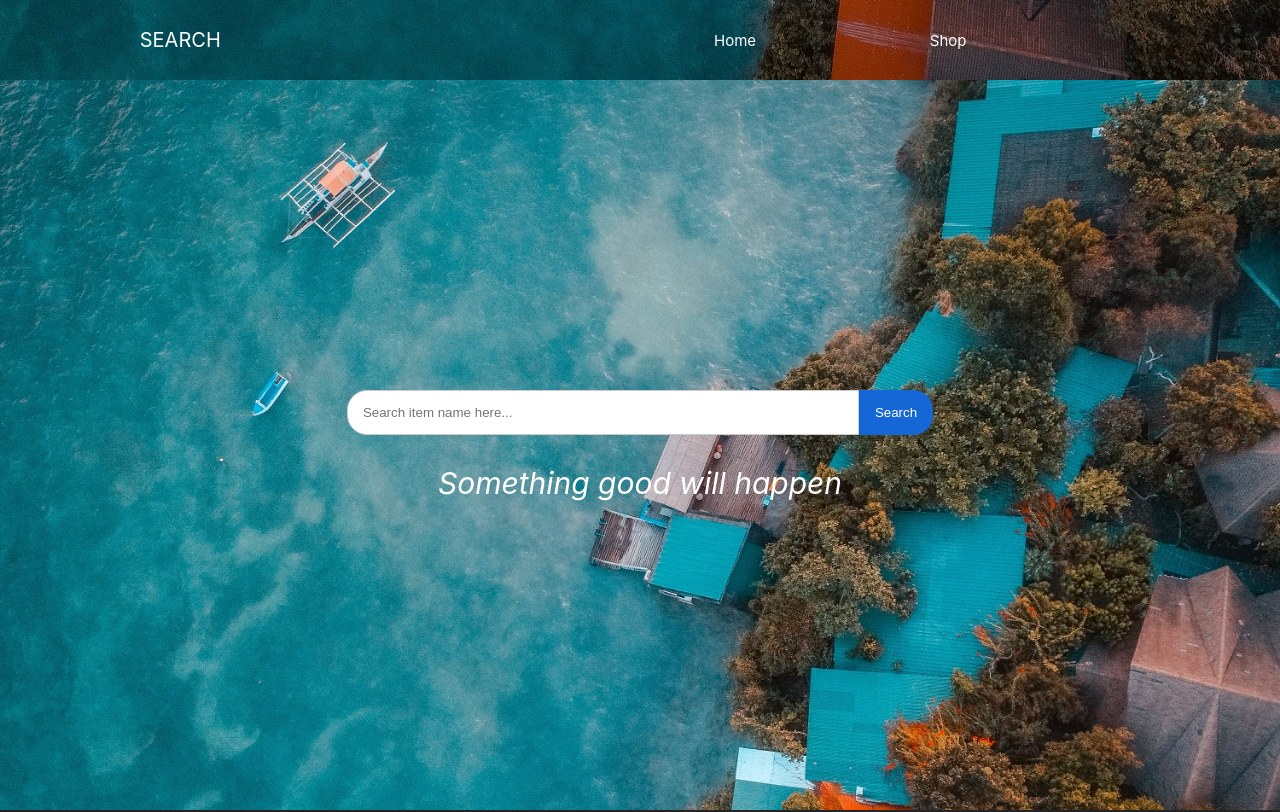
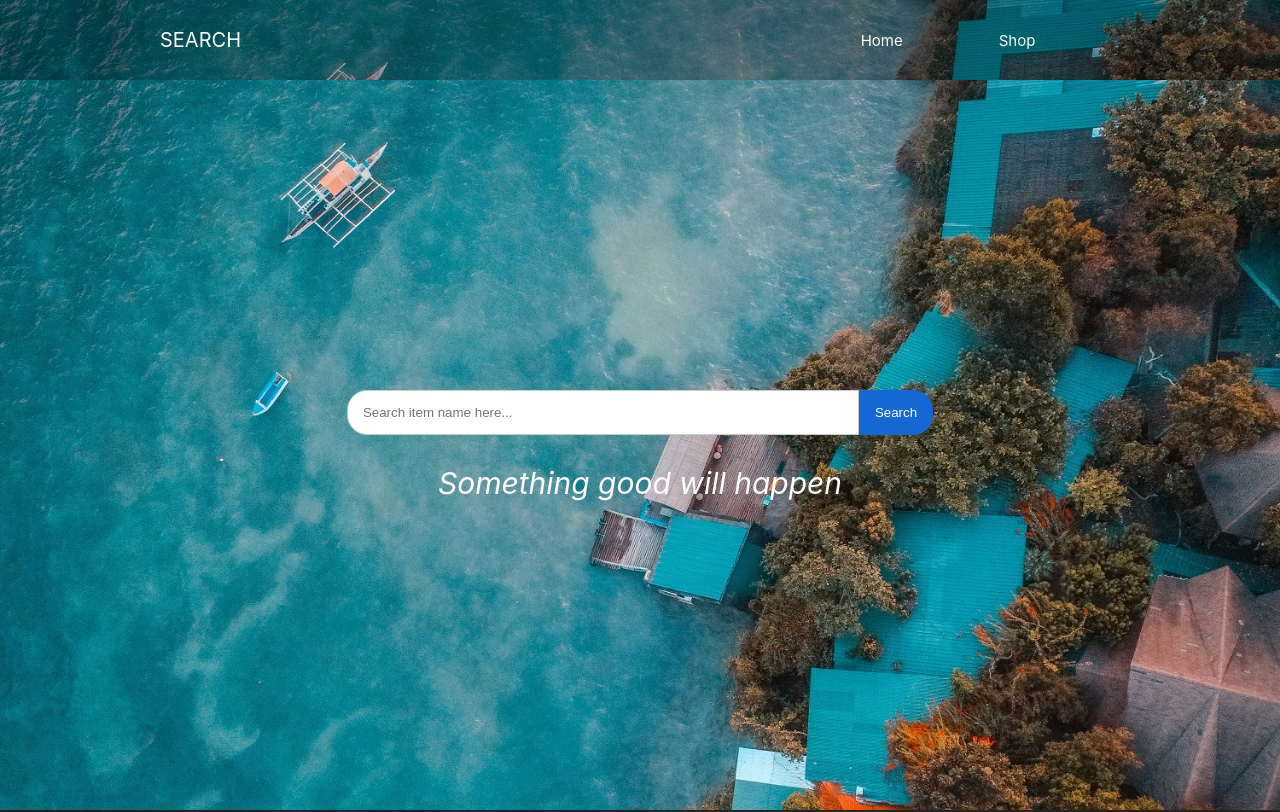
Before and after one commit to ruihuaniu/search-what-you-want, a React (Create React App) app: page / in a window 1280 px wide. Shown: the top 812 px of the page. Built offline with nearby package versions, Linux system fonts and the light colour scheme.

Commit message:
Update the layout of the menu bar

```diff
--- a/src/components/Header/Header.js
+++ b/src/components/Header/Header.js
@@ -7,7 +7,7 @@ function Header() {
     const location = useLocation()
     return (
         <div className={location.pathname === "/" ? "header-container homepage-header" : "header-container"}>
-            <div><Link to="/" className="header-container-logo">SEARCH</Link></div>
+            <div className="logo-container"><Link to="/" className="header-container-logo">SEARCH</Link></div>
             {/* <div><SearchBar /></div> */}
             {/* <div className="header-container-menu"> */}
             <ul className="menu-container">
--- a/src/components/Header/Header.scss
+++ b/src/components/Header/Header.scss
@@ -10,22 +10,30 @@
   align-items: center;
   // opacity: 0.5;
 
+  .logo-container {
+    flex-basis: 40%;
+    text-align: left;
+    padding-left: 10%;
+  }
   .header-container-logo {
-    width: 20%;
     font-size: 20px;
     color: #ffffff;
     text-decoration: none;
   }
-
   //   .header-container-menu {
   //     width: 100%;
 
   .menu-container {
     list-style: none;
-    width: 50%;
+    flex-basis: 50%;
     font-size: 15px;
-    display: flex;
-    justify-content: space-evenly;
+
+    // padding: 0 10%;
+  }
+
+  .menu-container li {
+    display: inline-block;
+    padding: 0 8%;
   }
 
   .menu-item {
@@ -39,6 +47,13 @@
 }
 
 .homepage-header {
-  background: url("/images/home-data.jpg") no-repeat scroll 0% 100%;
+  background: url("/images/home-data.jpg") no-repeat scroll 0% 0%;
   box-shadow: inset 0 0 0 200px rgba(0, 0, 0, 0.3);
+  background-size: cover;
 }
+
+@media only screen and (max-width: 780px) {
+  .homepage-header {
+    background-size: auto;
+  }
+}
```
